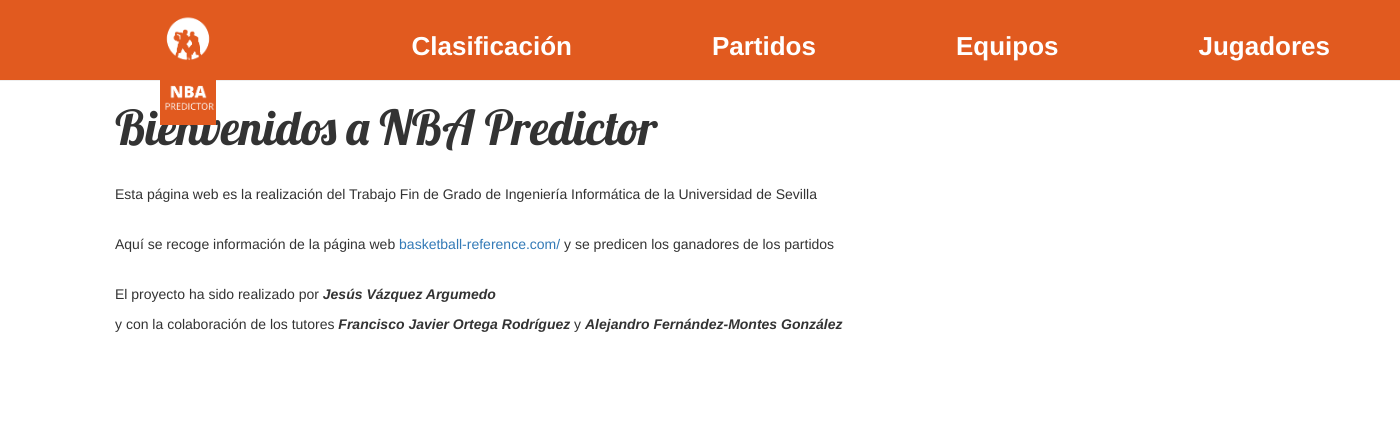
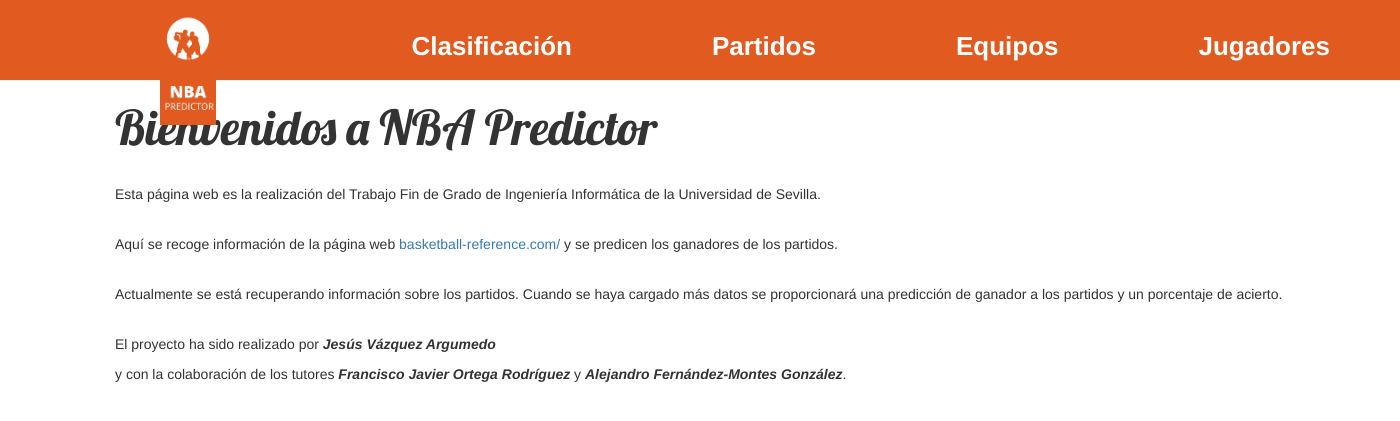
Before and after one commit to jesvazarg/NBAWebPredictor, a Django app: page / in a window 1400 px wide. Shown: the top 421 px of the page. Run offline with Django 4.2, Linux system fonts and the light colour scheme; some libraries are stand-ins or nearby versions.

Commit message:
Update welcome.html

```diff
--- a/nba/templates/nba/welcome.html
+++ b/nba/templates/nba/welcome.html
@@ -8,12 +8,18 @@
 <br>
 <br>
 <div>
-    <p>Esta página web es la realización del Trabajo Fin de Grado de Ingeniería Informática de la Universidad de Sevilla</p>
+    <p>Esta página web es la realización del Trabajo Fin de Grado de Ingeniería Informática de la Universidad de Sevilla.</p>
     <br>
-    <p>Aquí se recoge información de la página web <a href="https://www.basketball-reference.com/" target="_blank">basketball-reference.com/</a> y se predicen los ganadores de los partidos</p>
+    <p>Aquí se recoge información de la página web <a href="https://www.basketball-reference.com/" target="_blank">basketball-reference.com/</a> y se predicen los ganadores de los partidos.</p>
+    <br>
+    {% if games_predicted > 0 %}
+        <p>Actualmente se ha acertado un {{accuracy|floatformat:"-2"}} % en el pronóstico de ganador de los partidos.</p>
+    {% else %}
+        <p>Actualmente se está recuperando información sobre los partidos. Cuando se haya cargado más datos se proporcionará una predicción de ganador a los partidos y un porcentaje de acierto.</p>
+    {% endif %}
     <br>
     <p>El proyecto ha sido realizado por <b><i>Jesús Vázquez Argumedo</i></b></p>
-    <p>y con la colaboración de los tutores <b><i>Francisco Javier Ortega Rodríguez</i></b> y <b><i>Alejandro Fernández-Montes González</i></b></p>
+    <p>y con la colaboración de los tutores <b><i>Francisco Javier Ortega Rodríguez</i></b> y <b><i>Alejandro Fernández-Montes González</i></b>.</p>
 </div>
 
 {% endblock %}
```
